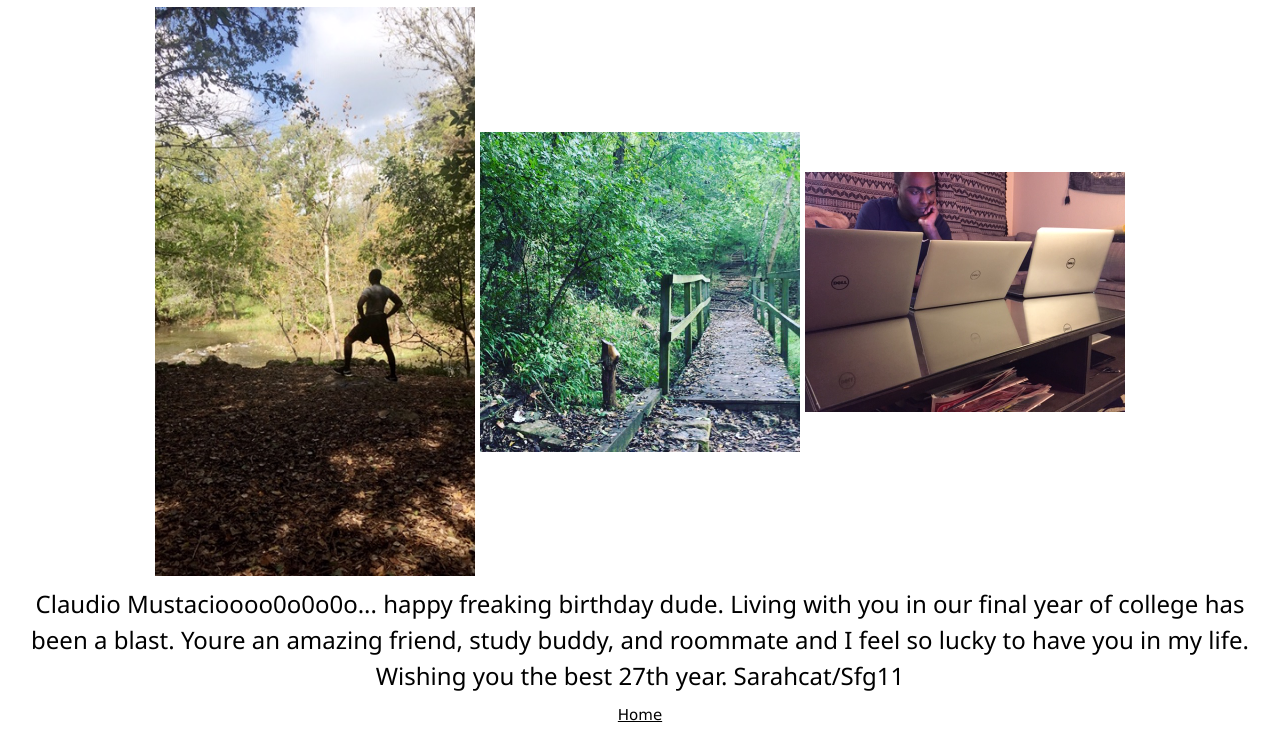
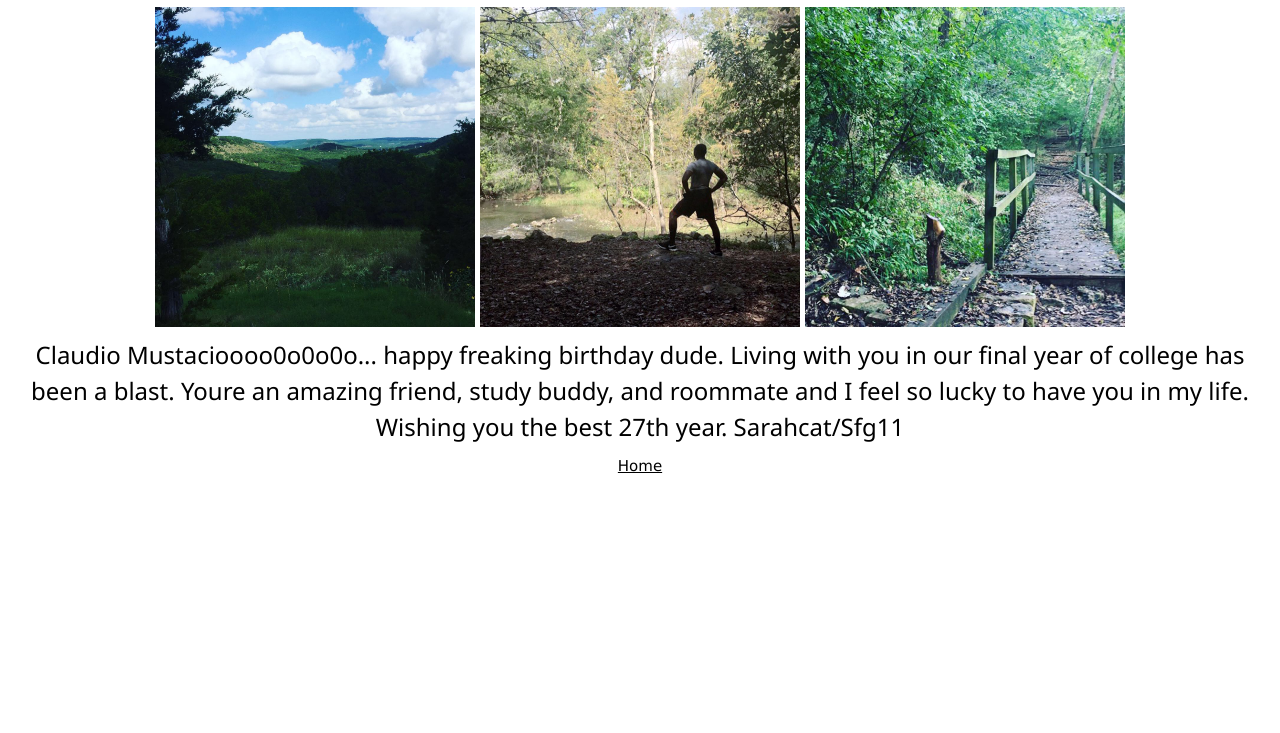
Before and after one commit to sfg11/claudiomustacio, a plain HTML site: page pics.html in a window 1280 px wide. Shown: the part 67-800 px from the top of the page. Drawn offline with nearby package versions, Linux system fonts and the light colour scheme.

Commit message:
reordered pics

```diff
--- a/pics.html
+++ b/pics.html
@@ -9,9 +9,9 @@
     <div class="w3-container w3-center">
     </head>
     <h1>P R A I S E   B L E H </h1>
-    <img src="imgs/pic1.JPG" alt="pic1" style="width:80%;max-width:320px">
-    <img src="imgs/pic2.jpg" alt="pic2" style="width:80%;max-width:320px">
-    <img src="imgs/pic3.JPG" alt="pic3" style="width:80%;max-width:320px">
+    <img src="imgs/pic0.JPG" alt="pic1" style="width:80%;max-width:320px">
+    <img src="imgs/pic4.jpg" alt="pic4" style="width:80%;max-width:320px">
+    <img src="imgs/pic2.JPG" alt="pic2" style="width:80%;max-width:320px">
     <h3>
       Claudio Mustacioooo0o0o0o... happy freaking birthday dude. Living with you in our final year of college has been a blast. Youre an amazing friend, study buddy, and roommate and I feel so lucky to have you in my life. Wishing you the best 27th year. Sarahcat/Sfg11
     </h3>
```
Also changed, not shown: imgs/pic0.JPG (added), imgs/pic4.JPG (added).
